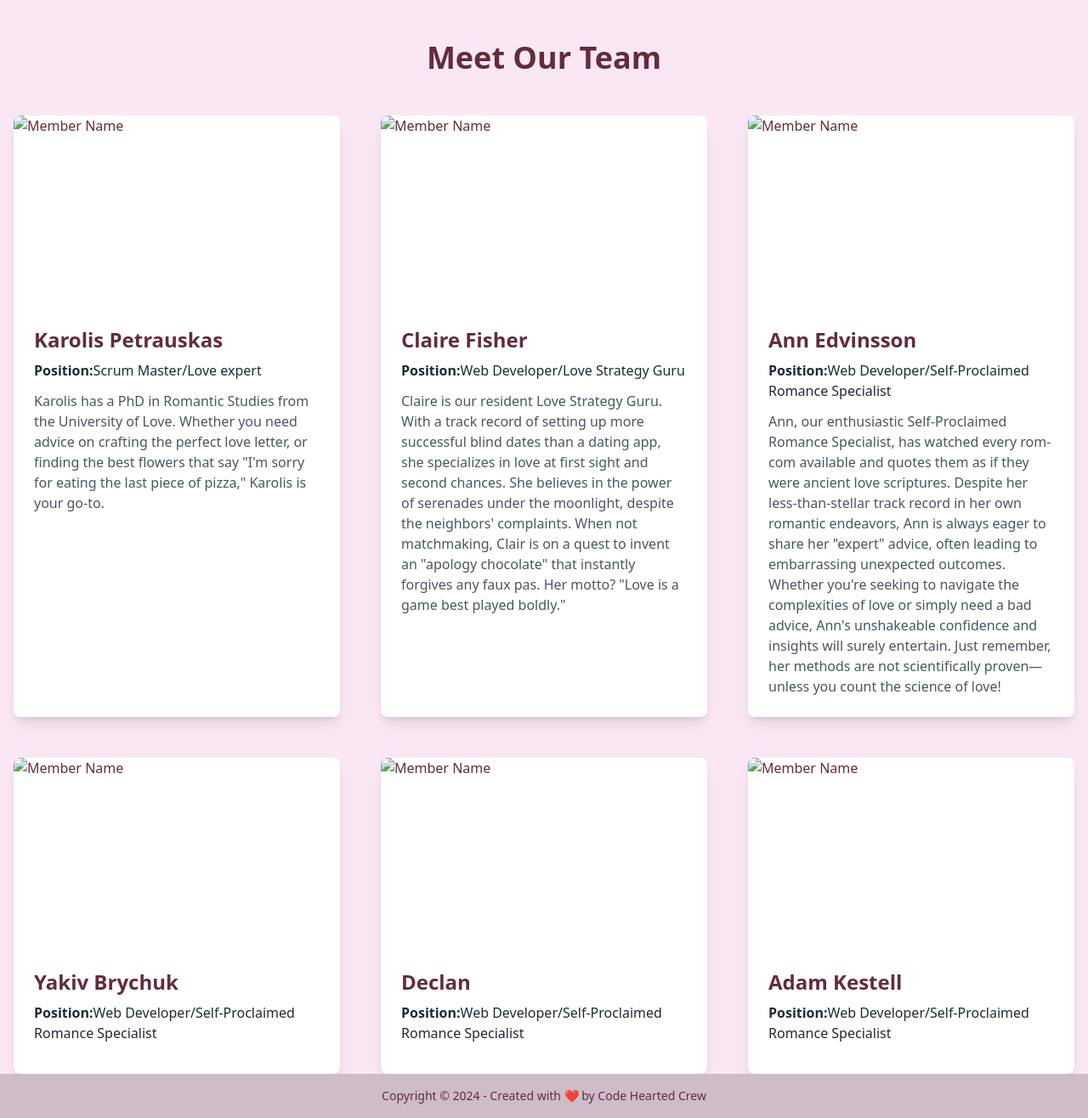
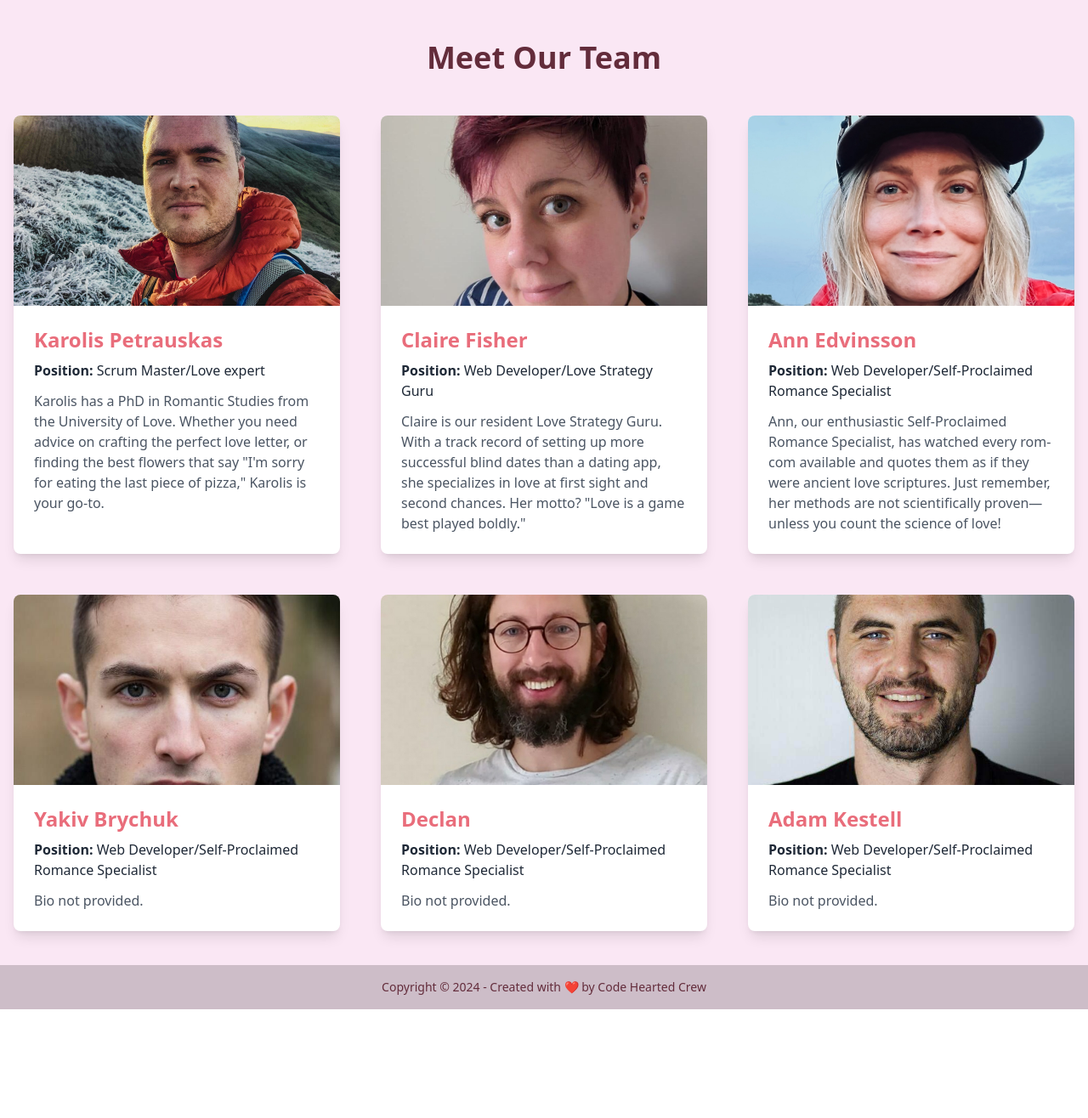
Before and after one commit to kpetrauskas92/team5-feb-hackathon, a Django app: page /about/ in a window 1280 px wide. Shown: the part 64-1380 px from the top of the page at 85% size. After the commit the page ends 1252 px from the top, so only its background shows below. Run offline with Django 5.2, Linux system fonts and the light colour scheme; style sheets or scripts are compiled from the project's sources; some libraries are stand-ins or nearby versions.

Commit message:
Updated, added img for about us page (#35)

```diff
--- a/landing/templates/about.html
+++ b/landing/templates/about.html
@@ -4,74 +4,66 @@
 {% block head_title %}About Page{% endblock %}
 
 {% block content %}
-<div class="container mx-auto px-4">
+<div class="container mx-auto px-4 mb-10">
     <h1 class="text-4xl font-bold text-center my-12">Meet Our Team</h1>
-    <div class="grid md:grid-cols-3 gap-12">
+    <div class="grid md:grid-cols-2 lg:grid-cols-3 gap-12">
         <!--  Member: Karolis Petrauskas -->
-        <div class="bg-white shadow-lg rounded-lg overflow-hidden hover:shadow-xl transition-shadow duration-300 ease-in-out">
-            <img class="w-full h-56 object-cover object-center" src="" alt="Member Name">
+        <div class="bg-white shadow-lg rounded-lg overflow-hidden hover:shadow-xl transition-shadow duration-300 ease-in-out grow-on-hover">
+            <img class="w-full h-56 object-cover object-center" src="{% static 'images/about-us/Karolis.jpg' %}" alt="Karolis Petrauskas">
             <div class="p-6">
-                <h2 class="text-2xl font-bold mb-2">Karolis Petrauskas</h2>
-                <p class="text-gray-800"><strong>Position:</strong>Scrum Master/Love expert</p>
-                <p class="mt-3 text-gray-600">Karolis has a PhD in Romantic Studies from the University of Love.
-                    Whether you need advice on crafting the perfect love letter, or finding the best flowers that say "I'm sorry for
-                    eating the last piece of pizza," Karolis is your go-to.</p>
+                <h2 class="text-2xl text-primary font-bold mb-2">Karolis Petrauskas</h2>
+                <p class="text-gray-800"><strong>Position:</strong> Scrum Master/Love expert</p>
+                <p class="mt-3 text-gray-600">Karolis has a PhD in Romantic Studies from the University of Love. Whether you need advice on crafting the perfect love letter, or finding the best flowers that say "I'm sorry for eating the last piece of pizza," Karolis is your go-to.</p>
             </div>
         </div>
-        <!--  Member: Claire Fisher  -->
-        <div class="bg-white shadow-lg rounded-lg overflow-hidden hover:shadow-xl transition-shadow duration-300 ease-in-out">
-            <img class="w-full h-56 object-cover object-center" src="" alt="Member Name">
+        <!--  Member: Claire Fisher -->
+        <div class="bg-white shadow-lg rounded-lg overflow-hidden hover:shadow-xl transition-shadow duration-300 ease-in-out grow-on-hover">
+            <img class="w-full h-56 object-cover object-center" src="{% static 'images/about-us/Claire.jpg' %}" alt="Claire Fisher">
             <div class="p-6">
-                <h2 class="text-2xl font-bold mb-2">Claire Fisher</h2>
-                <p class="text-gray-800"><strong>Position:</strong>Web Developer/Love Strategy Guru</p>
-                <p class="mt-3 text-gray-600">Claire is our resident Love Strategy Guru. With a track record
-                    of setting up more successful blind dates than a dating app, she specializes in love at first sight and second chances.
-                    She believes in the power of serenades under the moonlight, despite the neighbors' complaints. When not matchmaking,
-                    Clair is on a quest to invent an "apology chocolate" that instantly forgives any faux pas. Her motto? "Love is a game best played boldly."</p>
+                <h2 class="text-2xl text-primary font-bold mb-2">Claire Fisher</h2>
+                <p class="text-gray-800"><strong>Position:</strong> Web Developer/Love Strategy Guru</p>
+                <p class="mt-3 text-gray-600">Claire is our resident Love Strategy Guru. With a track record of setting up more successful blind dates than a dating app, she specializes in love at first sight and second chances. Her motto? "Love is a game best played boldly."</p>
             </div>
         </div>
-           <!--  Member: Ann Edvinsson  -->
-           <div class="bg-white shadow-lg rounded-lg overflow-hidden hover:shadow-xl transition-shadow duration-300 ease-in-out">
-            <img class="w-full h-56 object-cover object-center" src="" alt="Member Name">
+        <!--  Member: Ann Edvinsson -->
+        <div class="bg-white shadow-lg rounded-lg overflow-hidden hover:shadow-xl transition-shadow duration-300 ease-in-out grow-on-hover">
+            <img class="w-full h-56 object-cover object-center" src="{% static 'images/about-us/Ann.jpg' %}" alt="Ann Edvinsson">
             <div class="p-6">
-                <h2 class="text-2xl font-bold mb-2">Ann Edvinsson</h2>
-                <p class="text-gray-800"><strong>Position:</strong>Web Developer/Self-Proclaimed Romance Specialist</p>
-                <p class="mt-3 text-gray-600">Ann, our enthusiastic Self-Proclaimed Romance Specialist, has watched every rom-com available and quotes them as if they were
-                    ancient love scriptures. Despite her less-than-stellar track record in her own romantic endeavors, Ann is always eager
-                    to share her "expert" advice, often leading to embarrassing unexpected outcomes. Whether you're seeking to navigate the
-                    complexities of love or simply need a bad advice, Ann's unshakeable confidence and insights will surely entertain.
-                    Just remember, her methods are not scientifically proven—unless you count the science of love!</p>
+                <h2 class="text-2xl text-primary font-bold mb-2">Ann Edvinsson</h2>
+                <p class="text-gray-800"><strong>Position:</strong> Web Developer/Self-Proclaimed Romance Specialist</p>
+                <p class="mt-3 text-gray-600">Ann, our enthusiastic Self-Proclaimed Romance Specialist, has watched every rom-com available and quotes them as if they were ancient love scriptures. Just remember, her methods are not scientifically proven—unless you count the science of love!</p>
             </div>
         </div>
-         <!--  Member: Yakiv Brychuk  -->
-         <div class="bg-white shadow-lg rounded-lg overflow-hidden hover:shadow-xl transition-shadow duration-300 ease-in-out">
-            <img class="w-full h-56 object-cover object-center" src="" alt="Member Name">
+        <!--  Member: Yakiv Brychuk -->
+        <div class="bg-white shadow-lg rounded-lg overflow-hidden hover:shadow-xl transition-shadow duration-300 ease-in-out grow-on-hover">
+            <img class="w-full h-56 object-cover object-center" src="{% static 'images/about-us/Yakiv.jpg' %}" alt="Yakiv Brychuk">
             <div class="p-6">
-                <h2 class="text-2xl font-bold mb-2">Yakiv Brychuk </h2>
-                <p class="text-gray-800"><strong>Position:</strong>Web Developer/Self-Proclaimed Romance Specialist</p>
-                <p class="mt-3 text-gray-600"></p>
+                <h2 class="text-2xl text-primary font-bold mb-2">Yakiv Brychuk</h2>
+                <p class="text-gray-800"><strong>Position:</strong> Web Developer/Self-Proclaimed Romance Specialist</p>
+                <p class="mt-3 text-gray-600">Bio not provided.</p>
             </div>
         </div>
-         <!--  Member: Declan -->
-         <div class="bg-white shadow-lg rounded-lg overflow-hidden hover:shadow-xl transition-shadow duration-300 ease-in-out">
-            <img class="w-full h-56 object-cover object-center" src="" alt="Member Name">
+        <!--  Member: Declan -->
+        <div class="bg-white shadow-lg rounded-lg overflow-hidden hover:shadow-xl transition-shadow duration-300 ease-in-out grow-on-hover">
+            <img class="w-full h-56 object-cover object-center" src="{% static 'images/about-us/Declan.jpg' %}" alt="Declan">
             <div class="p-6">
-                <h2 class="text-2xl font-bold mb-2">Declan </h2>
-                <p class="text-gray-800"><strong>Position:</strong>Web Developer/Self-Proclaimed Romance Specialist</p>
-                <p class="mt-3 text-gray-600"></p>
+                <h2 class="text-2xl text-primary font-bold mb-2">Declan</h2>
+                <p class="text-gray-800"><strong>Position:</strong> Web Developer/Self-Proclaimed Romance Specialist</p>
+                <p class="mt-3 text-gray-600">Bio not provided.</p>
             </div>
         </div>
-           <!--  Member: Adam Kestell -->
-           <div class="bg-white shadow-lg rounded-lg overflow-hidden hover:shadow-xl transition-shadow duration-300 ease-in-out">
-            <img class="w-full h-56 object-cover object-center" src="" alt="Member Name">
+        <!--  Member: Adam Kestell -->
+        <div class="bg-white shadow-lg rounded-lg overflow-hidden hover:shadow-xl transition-shadow duration-300 ease-in-out grow-on-hover">
+            <img class="w-full h-56 object-cover object-center" src="{% static 'images/about-us/Adam.jpg' %}" alt="Adam Kestell">
             <div class="p-6">
-                <h2 class="text-2xl font-bold mb-2">Adam Kestell </h2>
-                <p class="text-gray-800"><strong>Position:</strong>Web Developer/Self-Proclaimed Romance Specialist</p>
-                <p class="mt-3 text-gray-600"></p>
+                <h2 class="text-2xl text-primary font-bold mb-2">Adam Kestell</h2>
+                <p class="text-gray-800"><strong>Position:</strong> Web Developer/Self-Proclaimed Romance Specialist</p>
+                <p class="mt-3 text-gray-600">Bio not provided.</p>
             </div>
         </div>
     </div>
 </div>
+
 
 <!-- Modal -->
 <div id="teamMemberModal" class="hidden fixed z-10 inset-0 overflow-y-auto">
--- a/static/css/base.css
+++ b/static/css/base.css
@@ -9,3 +9,10 @@ html {
 body {
     margin: 0;
 }
+
+/* About us cards styles */
+
+.grow-on-hover:hover {
+    transform: scale(1.05);
+    transition: transform 0.4s ease-in-out, box-shadow 0.3s ease-in-out;
+}
```
Also changed, not shown: landing/templates/index.html (+6 -27 lines), static/images/about-us/Adam.jpg (added), static/images/about-us/Ann.jpg (added), static/images/about-us/Claire.jpg (added), static/images/about-us/Declan.jpg (added), static/images/about-us/Karolis.jpg (added), static/images/about-us/Yakiv.jpg (added).
